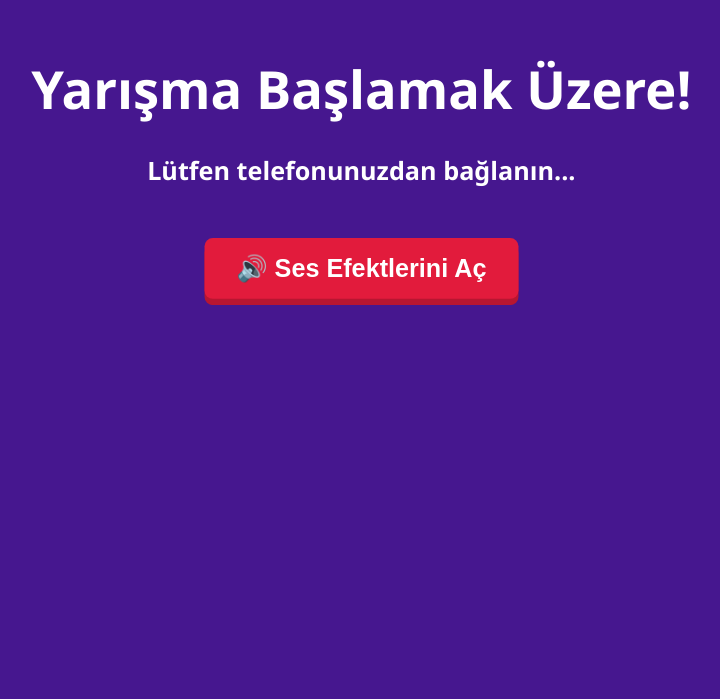
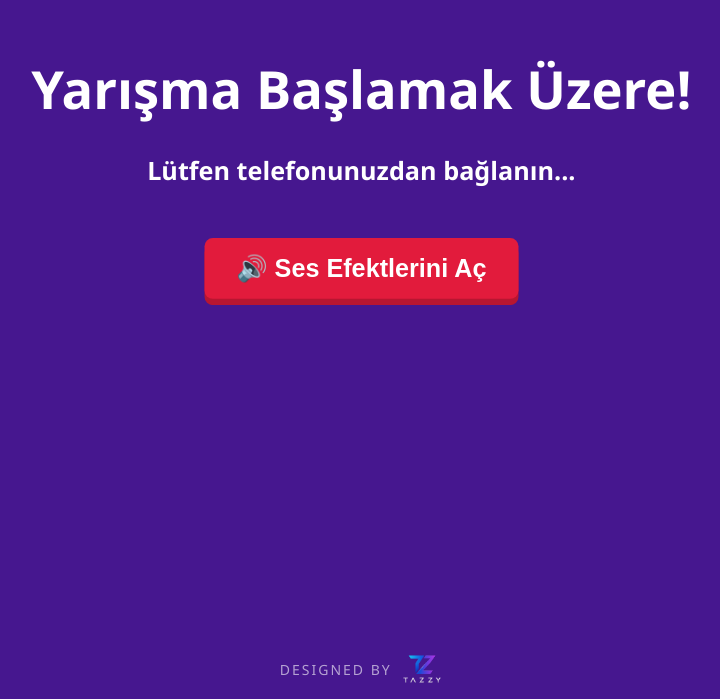
Before and after one commit to isatafli66-del/bilgi-yarismasi, a website: page public/ekran.html in a window 1280 px wide. Shown: the part 101-800 px from the top of the page, without its empty margins (279-999 px from the left). Drawn offline with nearby package versions, Linux system fonts and the light colour scheme; no server answers.

Commit message:
Update ekran.html

```diff
--- a/public/ekran.html
+++ b/public/ekran.html
@@ -58,6 +58,12 @@
     <div id="podyumEkrani" class="gizli">
         <div class="kupa">🏆</div><h1 style="font-size: 60px;">YARIŞMA BİTTİ!</h1><h2 style="font-size: 40px; color: #f1c40f;">İşte Kazananlar</h2>
         <div id="kazananlarListesi" style="font-size: 30px; font-weight: bold; margin-top: 30px; background: white; color: #333; padding: 30px; border-radius: 12px; box-shadow: 0 10px 30px rgba(0,0,0,0.5);"></div>
+    </div>
+
+    <!-- TAZZY BEYAZ İMZA ALANI -->
+    <div style="position: absolute; bottom: 15px; width: 100%; text-align: center; color: rgba(255,255,255,0.6); font-size: 14px; display: flex; justify-content: center; align-items: center; gap: 10px; z-index: 5; letter-spacing: 2px;">
+        <span>DESIGNED BY</span>
+        <img src="Tazzy Beyaz.png" alt="Tazzy" style="height: 30px; opacity: 0.9;">
     </div>
 
     <script src="/socket.io/socket.io.js"></script>
```
